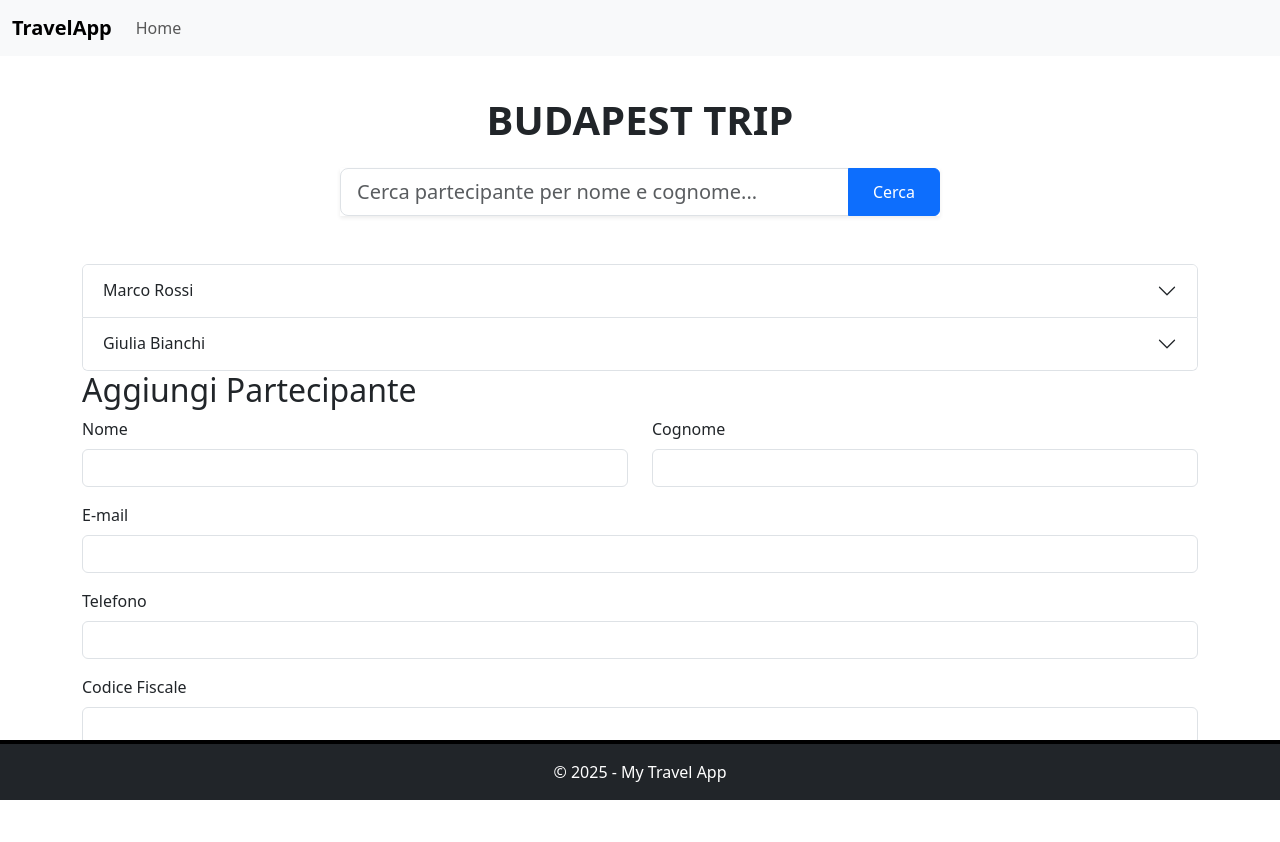
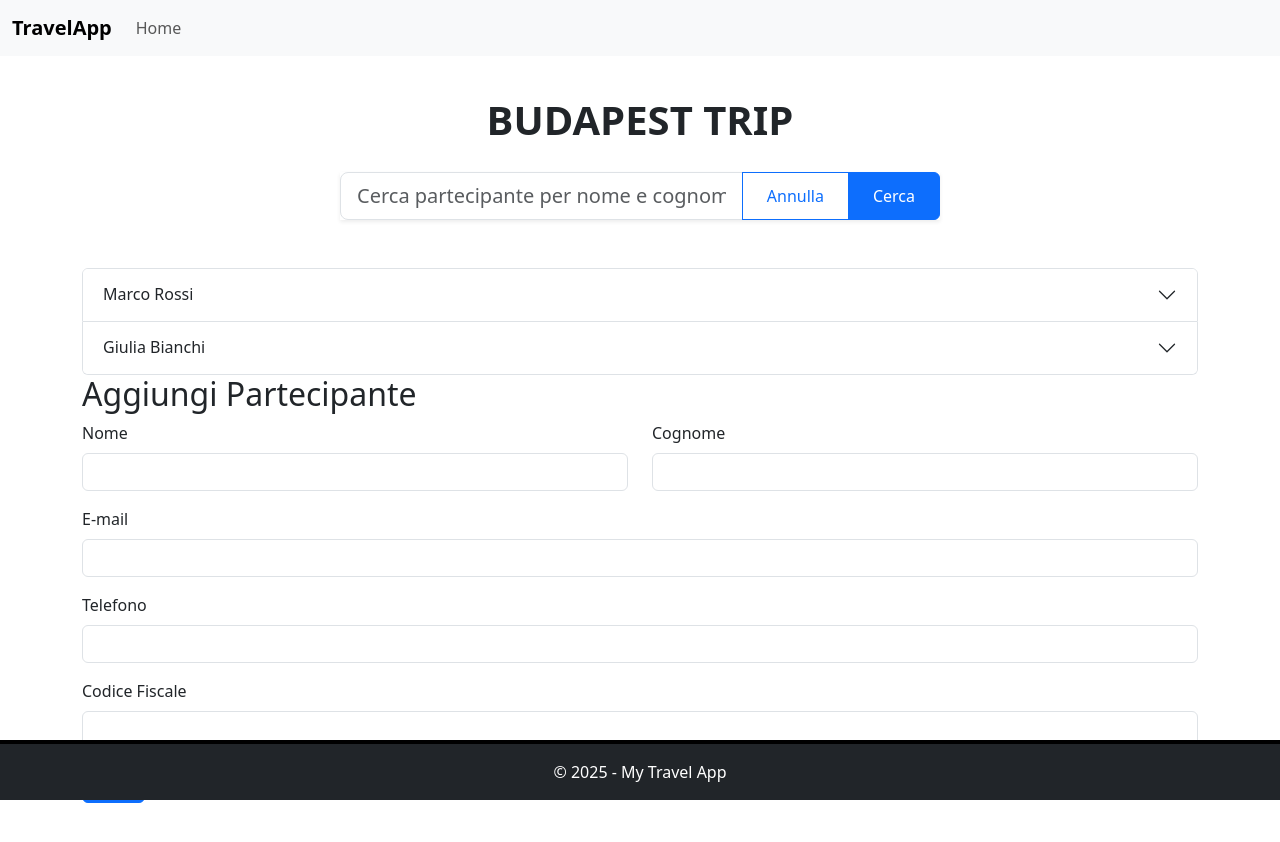
Before and after one commit to andrea-pugliatti/sst-prototipo-webapp, a React (Vite) app: page /detail/1 in a window 1280 px wide. Shown: the top 842 px of the page. Built offline with nearby package versions, Linux system fonts and the light colour scheme.

Commit message:
Add cancel button in SearchBar

```diff
--- a/src/components/SearchBar.jsx
+++ b/src/components/SearchBar.jsx
@@ -1,7 +1,10 @@
 import { useState } from "react";
+import { useUsers } from "../contexts/UsersContext";
 
 const SearchBar = ({ users, onSearchResults }) => {
 	const [searchTerm, setSearchTerm] = useState("");
+
+	const { usersList } = useUsers();
 
 	const handleSearch = (e) => {
 		e.preventDefault();
@@ -25,8 +28,12 @@ const SearchBar = ({ users, onSearchResults }) => {
 		setSearchTerm("");
 	};
 
+	const refreshUsers = () => {
+		onSearchResults(users);
+	};
+
 	return (
-		<form onSubmit={handleSearch} className="w-100">
+		<form onSubmit={handleSearch} className="w-100 mt-1">
 			<div className="input-group shadow-sm">
 				<input
 					type="text"
@@ -36,6 +43,13 @@ const SearchBar = ({ users, onSearchResults }) => {
 					placeholder="Cerca partecipante per nome e cognome..."
 					aria-label="Cerca partecipante"
 				/>
+				<button
+					className="btn btn-outline-primary px-4"
+					type="button"
+					onClick={refreshUsers}
+				>
+					<i className="bi bi-search"></i> Annulla
+				</button>
 				<button className="btn btn-primary px-4" type="submit">
 					<i className="bi bi-search"></i> Cerca
 				</button>
```
